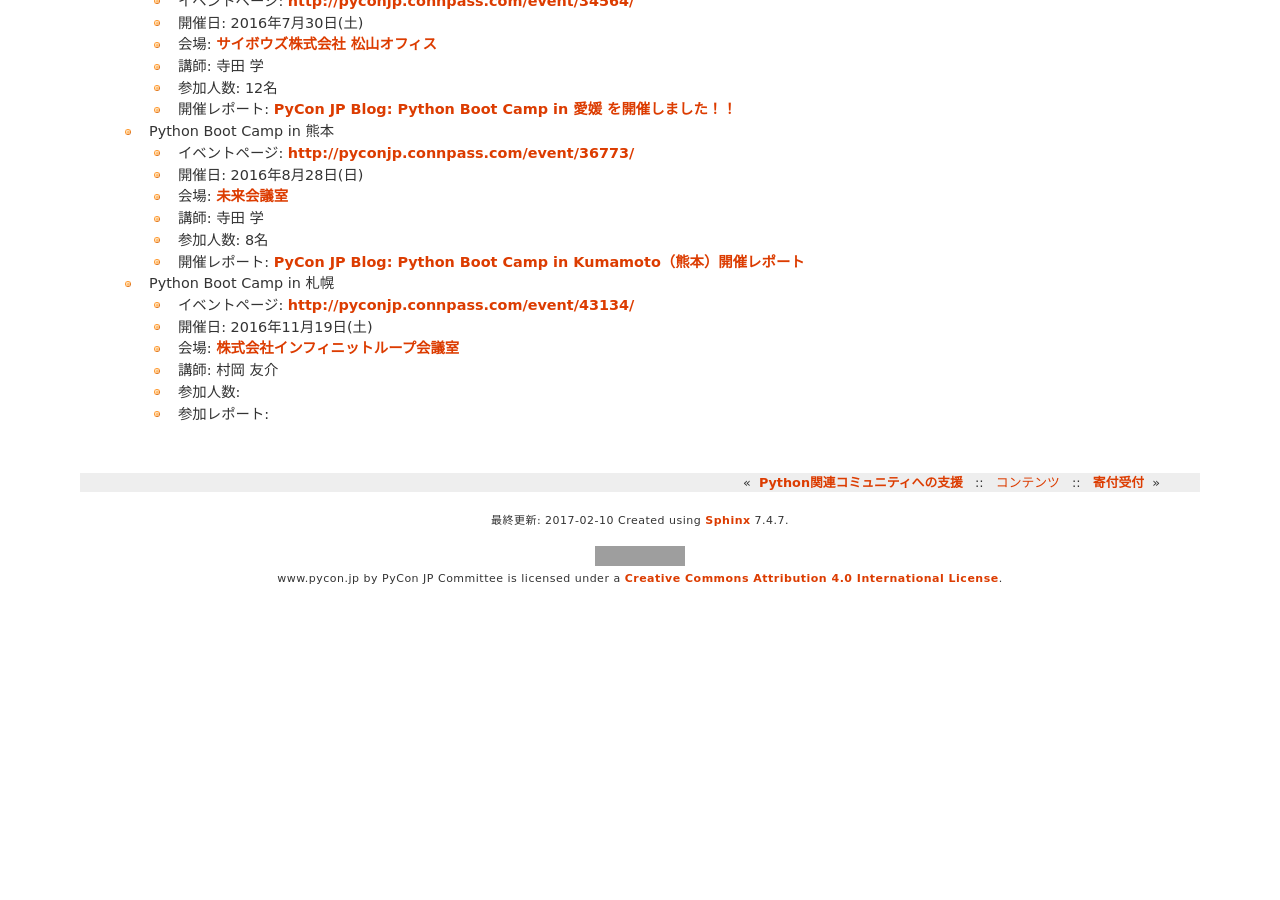
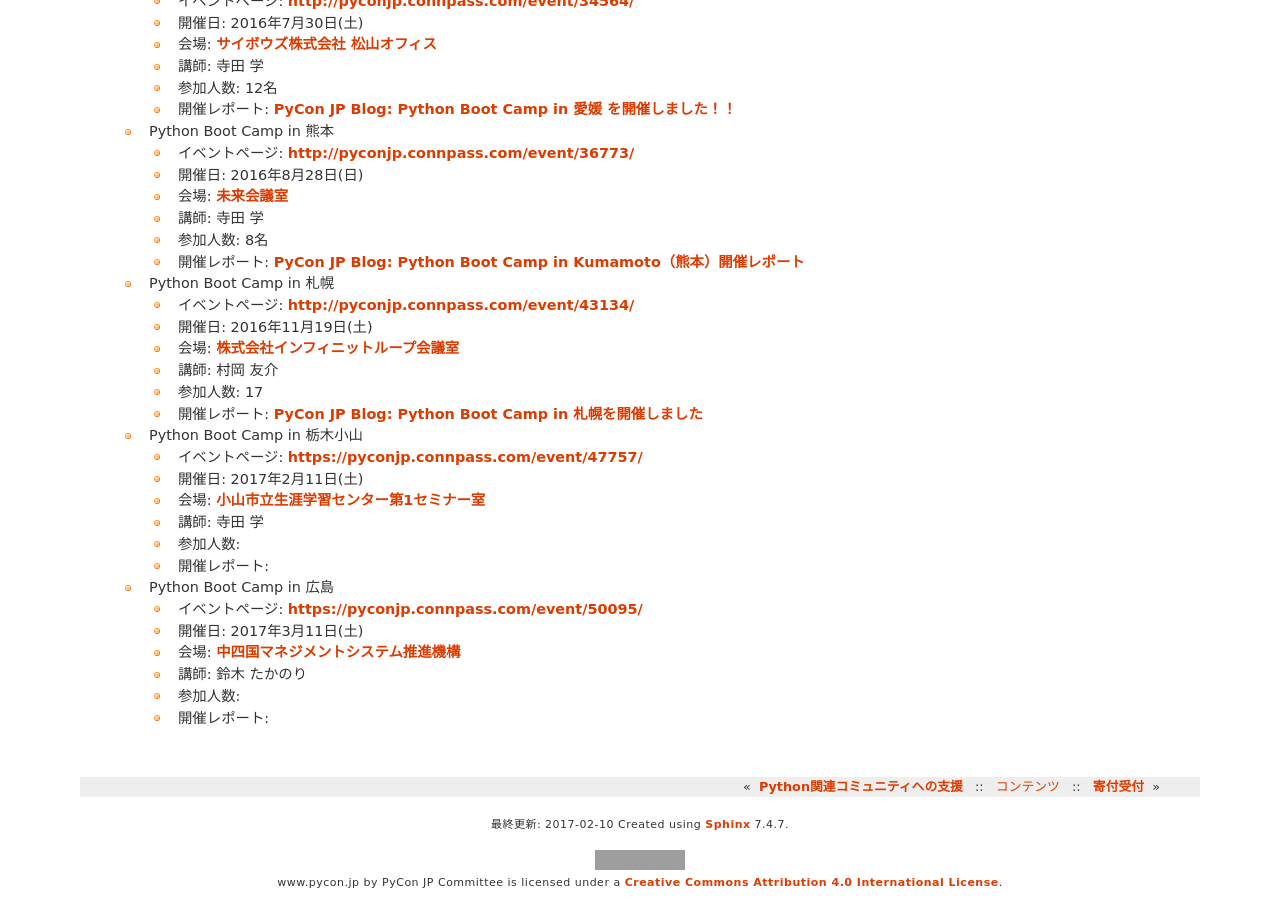
Before and after one commit to pyconjp/www.pycon.jp, a Sphinx documentation site: the page built from source/support/bootcamp.rst, in a window 1280 px wide and 900 px high, scrolled down 1825 px. Built offline with Sphinx 7.4.7, drawn with Linux system fonts in a browser that asks for light colours; before the commit the page ends 2421 px from its top, so only the background shows below that; grey boxes are pictures that could not be loaded.

Commit message:
Python Boot Camp の情報を更新

```diff
--- a/source/support/bootcamp.rst
+++ b/source/support/bootcamp.rst
@@ -105,5 +105,23 @@ Python Boot Camp の開催実績です。
   - 開催日: 2016年11月19日(土)
   - 会場: `株式会社インフィニットループ会議室 <http://www.infiniteloop.co.jp/special/room.php>`_
   - 講師: 村岡 友介
+  - 参加人数: 17
+  - 開催レポート: `PyCon JP Blog: Python Boot Camp in 札幌を開催しました <http://pyconjp.blogspot.jp/2016/12/python-boot-camp-in-sapporo.html>`_
+
+- Python Boot Camp in 栃木小山
+
+  - イベントページ: https://pyconjp.connpass.com/event/47757/
+  - 開催日: 2017年2月11日(土)
+  - 会場: `小山市立生涯学習センター第1セミナー室 <http://www.oyama-gakushuucenter.jp/>`_
+  - 講師: 寺田 学
   - 参加人数:
-  - 参加レポート:
+  - 開催レポート:
+
+- Python Boot Camp in 広島
+
+  - イベントページ: https://pyconjp.connpass.com/event/50095/
+  - 開催日: 2017年3月11日(土)
+  - 会場: `中四国マネジメントシステム推進機構 <http://www.ms-kikoh.or.jp/>`_
+  - 講師: 鈴木 たかのり
+  - 参加人数:
+  - 開催レポート:
```
